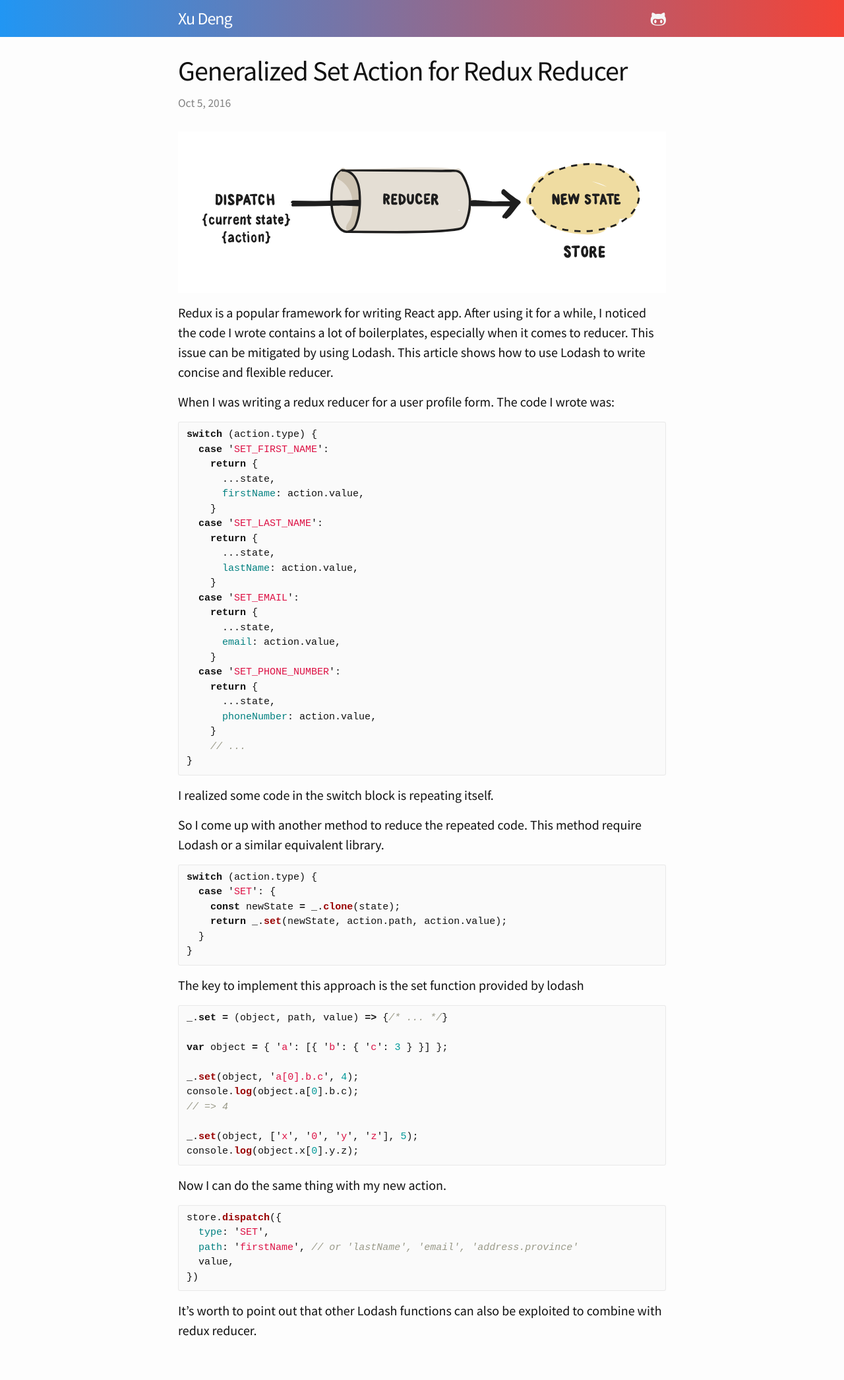
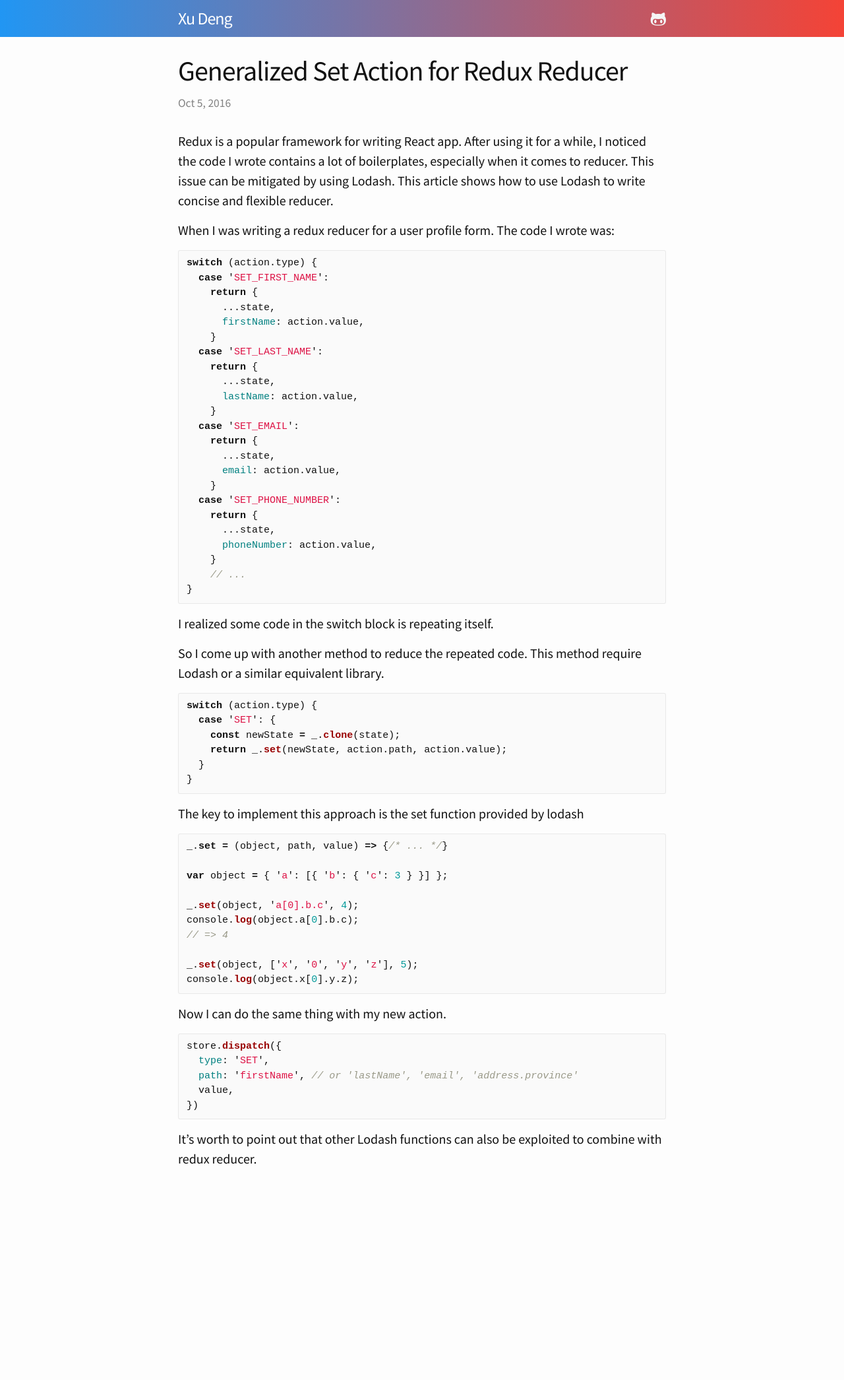
Before and after one commit to xden/xden.github.io, a Jekyll site: the page built from _posts/2016-10-05-generalized-set-action.md, in a window 1280 px wide. Shown: the whole page at 66% size. Built offline with Jekyll 4.4.1, drawn with Linux system fonts in a browser that asks for light colours; after the commit the page ends 1831 px from its top, so only the background shows below that.

Commit message:
Updated 2016-10-05-generalized-set-action.md

```diff
--- a/_posts/2016-10-05-generalized-set-action.md
+++ b/_posts/2016-10-05-generalized-set-action.md
@@ -2,9 +2,6 @@
 title: Generalized Set Action for Redux Reducer
 published: true
 ---
-
-![redux-reducer]({{site.baseurl}}/assets/redux-reducer.svg)
-
 Redux is a popular framework for writing React app. After using it for a while, I noticed the code I wrote contains a lot of boilerplates, especially when it comes to reducer. This issue can be mitigated by using Lodash. This article shows how to use Lodash to write concise and flexible reducer.
 
 <!-- more -->
```
